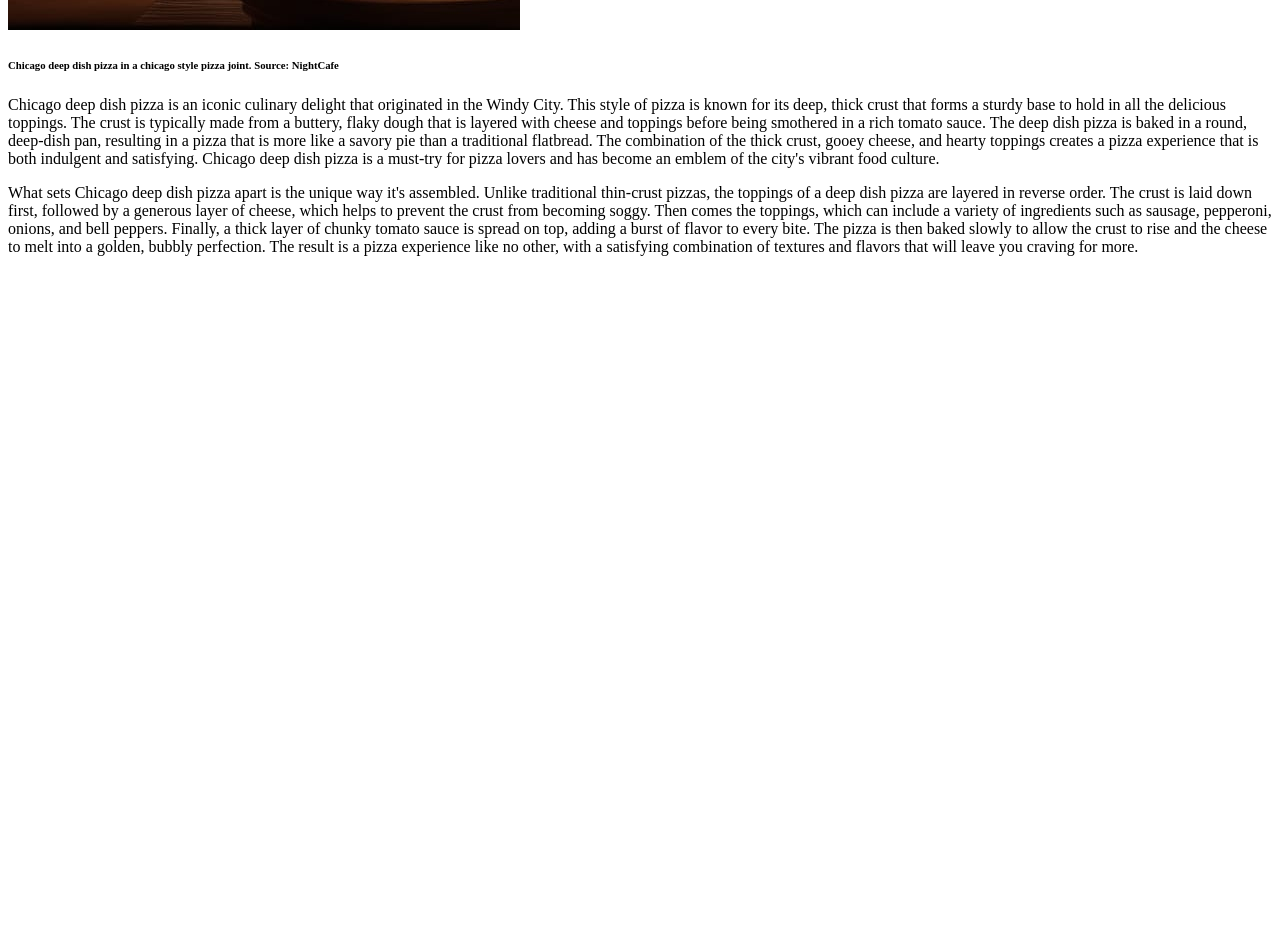
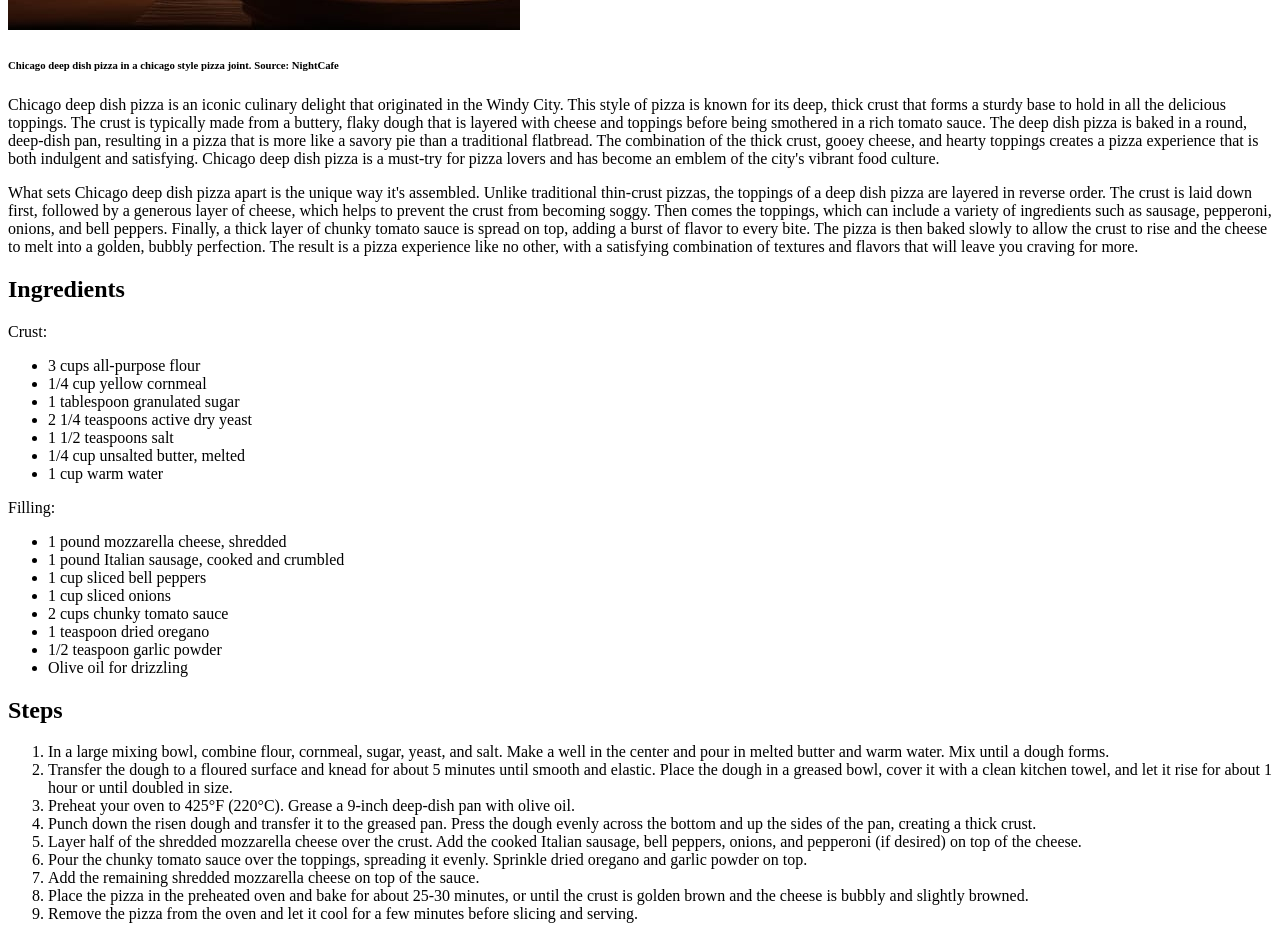
Before and after one commit to AhmedAbouhussein/odin-recipes, a plain HTML site: page recipes/deepDish.html in a window 1280 px wide. Shown: the part 562-1501 px from the top of the page. Before the commit the page ends 834 px from the top, so only its background shows below. Drawn offline with Linux system fonts and the light colour scheme.

Commit message:
Add full ingredients and steps to deepDish recipe

```diff
--- a/recipes/deepDish.html
+++ b/recipes/deepDish.html
@@ -8,10 +8,64 @@
         <h1>Deep Dish</h1>
         <img src="./deepdish1.jpg" alt="Chicago deep dish pizza in a chicago style pizza joint">
         <h6> Chicago deep dish pizza in a chicago style pizza joint. Source: NightCafe</h6>
-        <p> Chicago deep dish pizza is an iconic culinary delight that originated in the Windy City. This style of pizza is known for its deep, thick crust that forms a sturdy base to hold in all the delicious toppings. The crust is typically made from a buttery, flaky dough that is layered with cheese and toppings before being smothered in a rich tomato sauce. The deep dish pizza is baked in a round, deep-dish pan, resulting in a pizza that is more like a savory pie than a traditional flatbread. The combination of the thick crust, gooey cheese, and hearty toppings creates a pizza experience that is both indulgent and satisfying. Chicago deep dish pizza is a must-try for pizza lovers and has become an emblem of the city's vibrant food culture.</p>
+        <p>
+            Chicago deep dish pizza is an iconic culinary delight that originated in the Windy City. This style of pizza is known for its deep, thick crust that forms a sturdy base to hold in all the delicious toppings. The crust is typically made from a buttery, flaky dough that is layered with cheese and toppings before being smothered in a rich tomato sauce. The deep dish pizza is baked in a round, deep-dish pan, resulting in a pizza that is more like a savory pie than a traditional flatbread. The combination of the thick crust, gooey cheese, and hearty toppings creates a pizza experience that is both indulgent and satisfying. Chicago deep dish pizza is a must-try for pizza lovers and has become an emblem of the city's vibrant food culture.
+        </p>
         <p>
             What sets Chicago deep dish pizza apart is the unique way it's assembled. Unlike traditional thin-crust pizzas, the toppings of a deep dish pizza are layered in reverse order. The crust is laid down first, followed by a generous layer of cheese, which helps to prevent the crust from becoming soggy. Then comes the toppings, which can include a variety of ingredients such as sausage, pepperoni, onions, and bell peppers. Finally, a thick layer of chunky tomato sauce is spread on top, adding a burst of flavor to every bite. The pizza is then baked slowly to allow the crust to rise and the cheese to melt into a golden, bubbly perfection. The result is a pizza experience like no other, with a satisfying combination of textures and flavors that will leave you craving for more.
         </p>
-
+        <h2>Ingredients</h2>
+        <p>Crust:</p>
+        <ul>
+            <li> 3 cups all-purpose flour </li>
+            <li> 1/4 cup yellow cornmeal </li>
+            <li> 1 tablespoon granulated sugar </li>
+            <li> 2 1/4 teaspoons active dry yeast </li>
+            <li> 1 1/2 teaspoons salt </li>
+            <li> 1/4 cup unsalted butter, melted</li>
+            <li> 1 cup warm water </li>
+        </ul>
+        <p>Filling:</p>
+        <ul>
+            <li> 1 pound mozzarella cheese, shredded </li>
+            <li> 1 pound Italian sausage, cooked and crumbled </li>
+            <li> 1 cup sliced bell peppers </li>
+            <li> 1 cup sliced onions </li>
+            <li> 2 cups chunky tomato sauce </li>
+            <li> 1 teaspoon dried oregano </li>
+            <li> 1/2 teaspoon garlic powder </li>
+            <li> Olive oil for drizzling
+            </li>
+        </ul>
+        <h2>Steps</h2>
+        <ol>
+            <li>
+                In a large mixing bowl, combine flour, cornmeal, sugar, yeast, and salt. Make a well in the center and pour in melted butter and warm water. Mix until a dough forms.
+            </li>
+            <li>
+                Transfer the dough to a floured surface and knead for about 5 minutes until smooth and elastic. Place the dough in a greased bowl, cover it with a clean kitchen towel, and let it rise for about 1 hour or until doubled in size.
+            </li>
+            <li>
+                Preheat your oven to 425°F (220°C). Grease a 9-inch deep-dish pan with olive oil.
+            </li>
+            <li>
+                Punch down the risen dough and transfer it to the greased pan. Press the dough evenly across the bottom and up the sides of the pan, creating a thick crust.
+            </li>
+            <li>
+                Layer half of the shredded mozzarella cheese over the crust. Add the cooked Italian sausage, bell peppers, onions, and pepperoni (if desired) on top of the cheese.
+            </li>
+            <li>
+                Pour the chunky tomato sauce over the toppings, spreading it evenly. Sprinkle dried oregano and garlic powder on top.
+            </li>
+            <li>
+                Add the remaining shredded mozzarella cheese on top of the sauce.
+            </li>
+            <li>
+                Place the pizza in the preheated oven and bake for about 25-30 minutes, or until the crust is golden brown and the cheese is bubbly and slightly browned.
+            </li>
+            <li>
+                Remove the pizza from the oven and let it cool for a few minutes before slicing and serving.
+            </li>
+        </ol>
     </body>
 </html>
```
